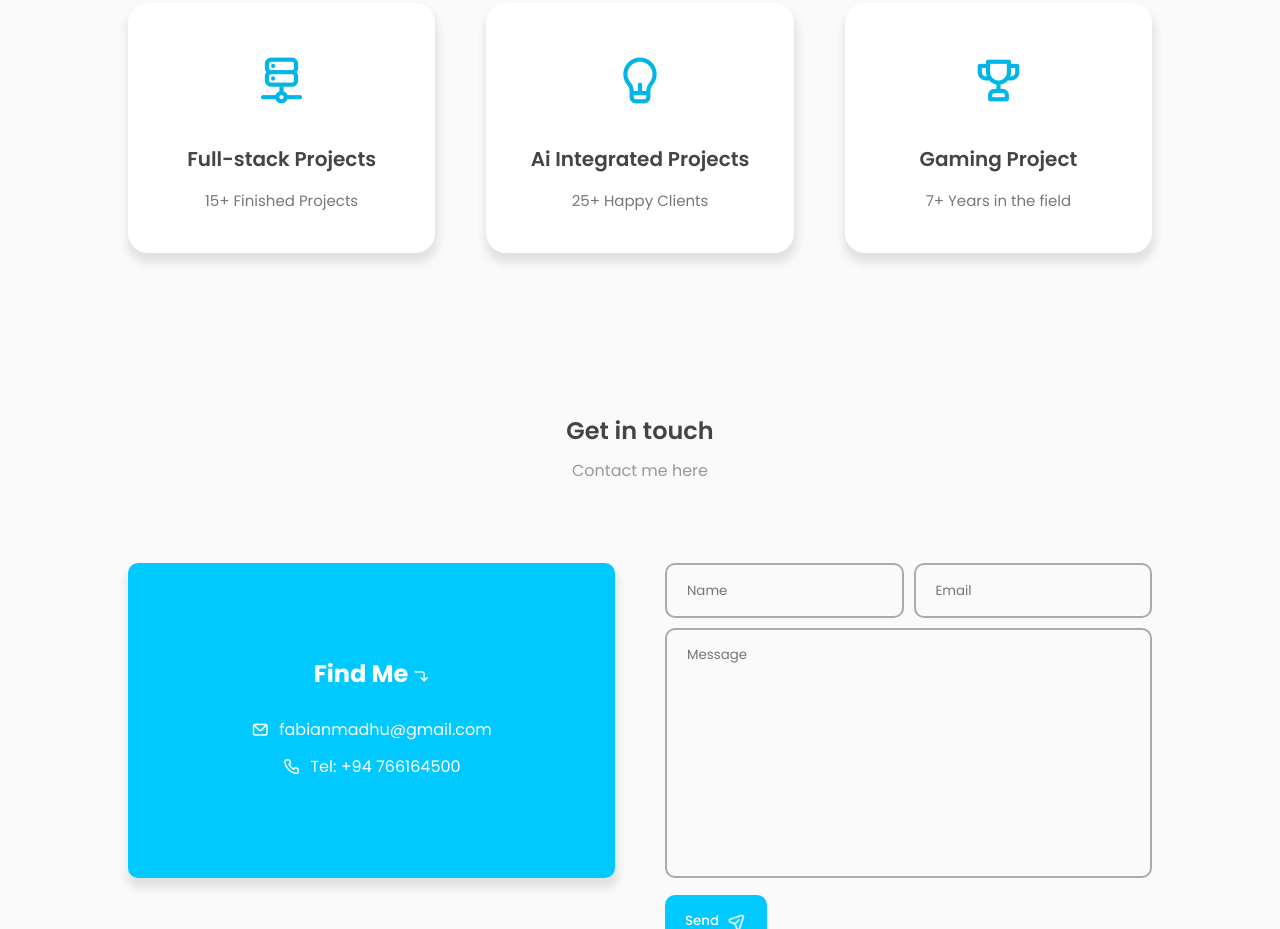
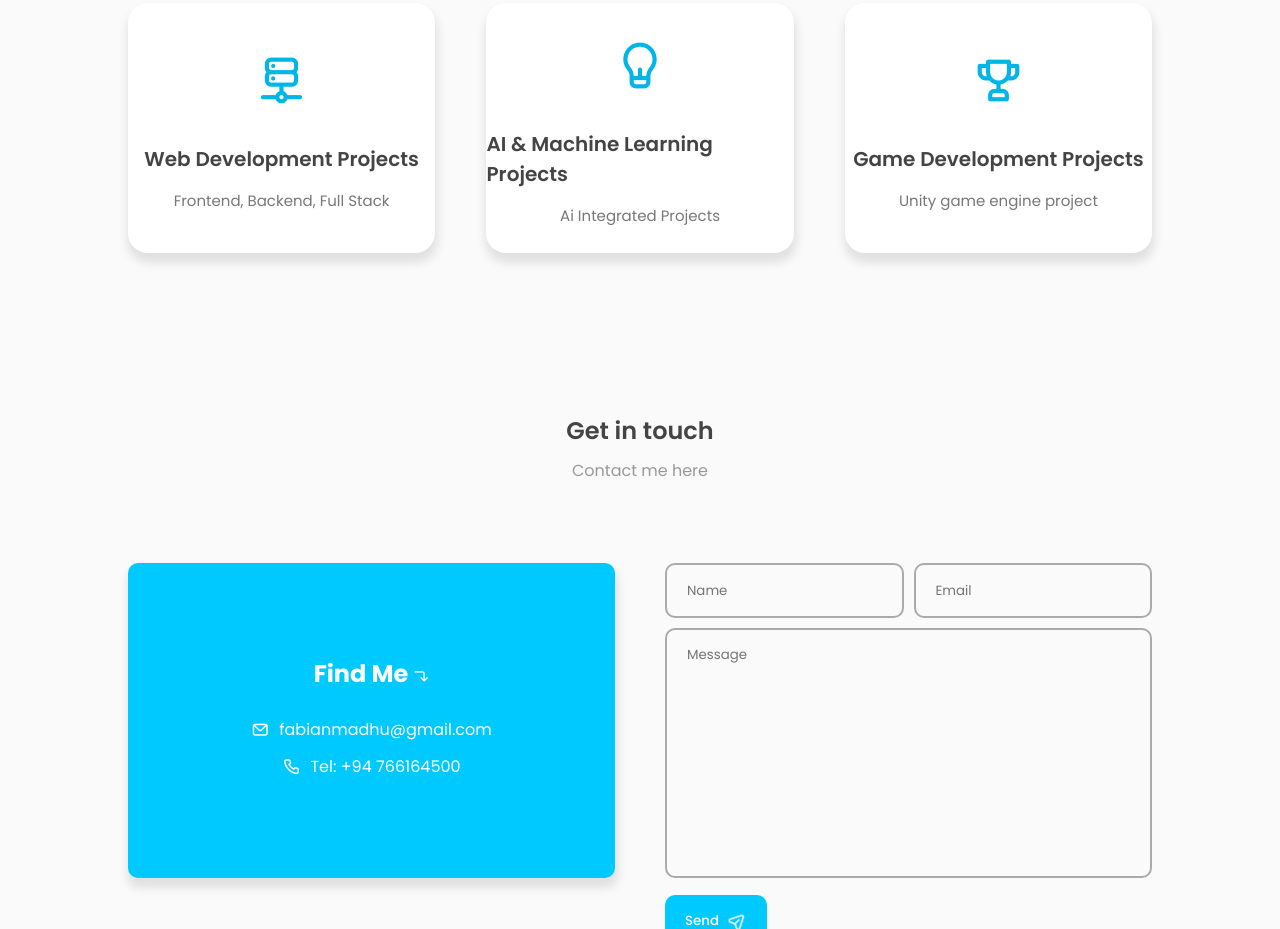
Before and after one commit to fabianmadhu/portfolio, a plain HTML site: page index.html in a window 1280 px wide. Shown: the part 1619-2548 px from the top of the page. Drawn offline with nearby package versions, Linux system fonts and the light colour scheme.

Commit message:
Update portfolio with project sub-headings
Signed-off-by: fabianMadhu <fabianmadhu@gmail.com>

```diff
--- a/index.html
+++ b/index.html
@@ -172,18 +172,18 @@
             <div class="project-container">
             <div class="project-box">
                 <i class="uil uil-server-network"></i>
-                <h3>Full-stack Projects</h3>
-                <label>15+ Finished Projects</label>
+                <h3>Web Development Projects</h3>
+                <label>Frontend, Backend, Full Stack</label>
             </div>
             <div class="project-box">
                 <i class="uil-lightbulb-alt"></i>
-                <h3>Ai Integrated Projects</h3>
-                <label>25+ Happy Clients</label>
+                <h3>AI & Machine Learning Projects</h3>
+                <label>Ai Integrated Projects</label>
             </div>
             <div class="project-box">
                 <i class="uil uil-trophy"></i>
-                <h3>Gaming Project</h3>
-                <label>7+ Years in the field</label>
+                <h3>Game Development Projects</h3>
+                <label>Unity game engine project</label>
             </div>
             </div>
         </section>
```
Lines whose indentation alone changed are shown as unchanged.
